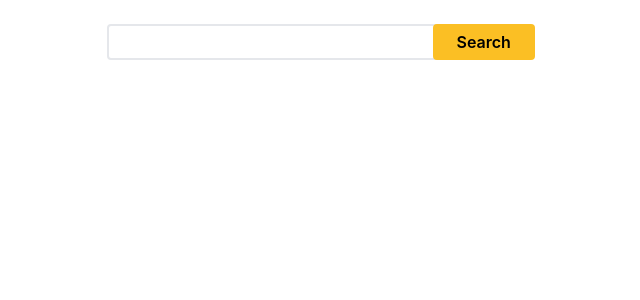
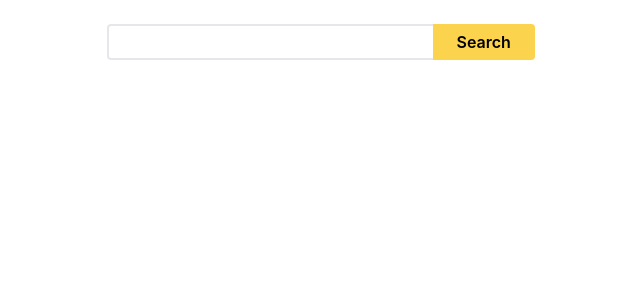
Before and after one commit to ShahedAhmadAhadi/ImageSearchingSite-React002, a React (Create React App) app: page / in a window 1280 px wide. Shown: the top 300 px of the page, without its empty margins (319-959 px from the left). Built offline with nearby package versions, Linux system fonts and the light colour scheme.

Commit message:
styles upgraded

```diff
--- a/src/components/main.js
+++ b/src/components/main.js
@@ -19,20 +19,28 @@ class main extends Component {
         console.log(data)
     }
 
+    imageSize = (size) => {
+        if (size >= 140) {
+            return 'row-span-2 h-full'
+        }
+    }
+
     render() {
+        let wrap = "place-content-start place-items-center grid grid-cols-8 gap-2 col-start-1 col-end-13 pt-10"
         return (
             <div className="w-full m-0 p-2 grid grid-cols-12 justify-center">
                 <Search search={this.search}/>
-                {this.state.data && this.state.data.map(item => {
-                    return (
-                        <div key={item.id}>
-                            <img src={item.previewURL} />
-                        </div>
-                    )
-                })}
-                <div>
+                <div className={wrap}>
+                    {this.state.data && this.state.data.map(item => {
+                        let imageDiv = this.imageSize(item.previewHeight)
+                        return (
+                            <div key={item.id} className={imageDiv}>
+                                <img src={item.previewURL} className="p-0"/>
+                            </div>
+                        )
+                    })}
+                </div>
 
-                </div>
             </div>
         )
     }
--- a/src/components/search.js
+++ b/src/components/search.js
@@ -18,8 +18,8 @@ class Search extends Component {
     render() {
         return (
             <div className="col-start-1 col-end-13 text-center pt-4">
-                <input type="search" value={this.state.value} onChange={this.write} className='border-2 p-1 w-1/3 rounded'/>
-                <button className="bg-yellow-400 py-1.5 px-6 font-semibold -ml-24 rounded" onClick={()=> this.props.search(this.state.value)}>Search</button>
+                <input type="search" value={this.state.value} onChange={this.write} className='border-2 p-1 pr-24 w-1/3 rounded outline-none focus:border-gray-500'/>
+                <button className="bg-yellow-300 py-1.5 outline-none px-6 font-semibold -ml-24 rounded-r hover:bg-yellow-400" onClick={()=> this.props.search(this.state.value)}>Search</button>
             </div>
         )
     }
```
